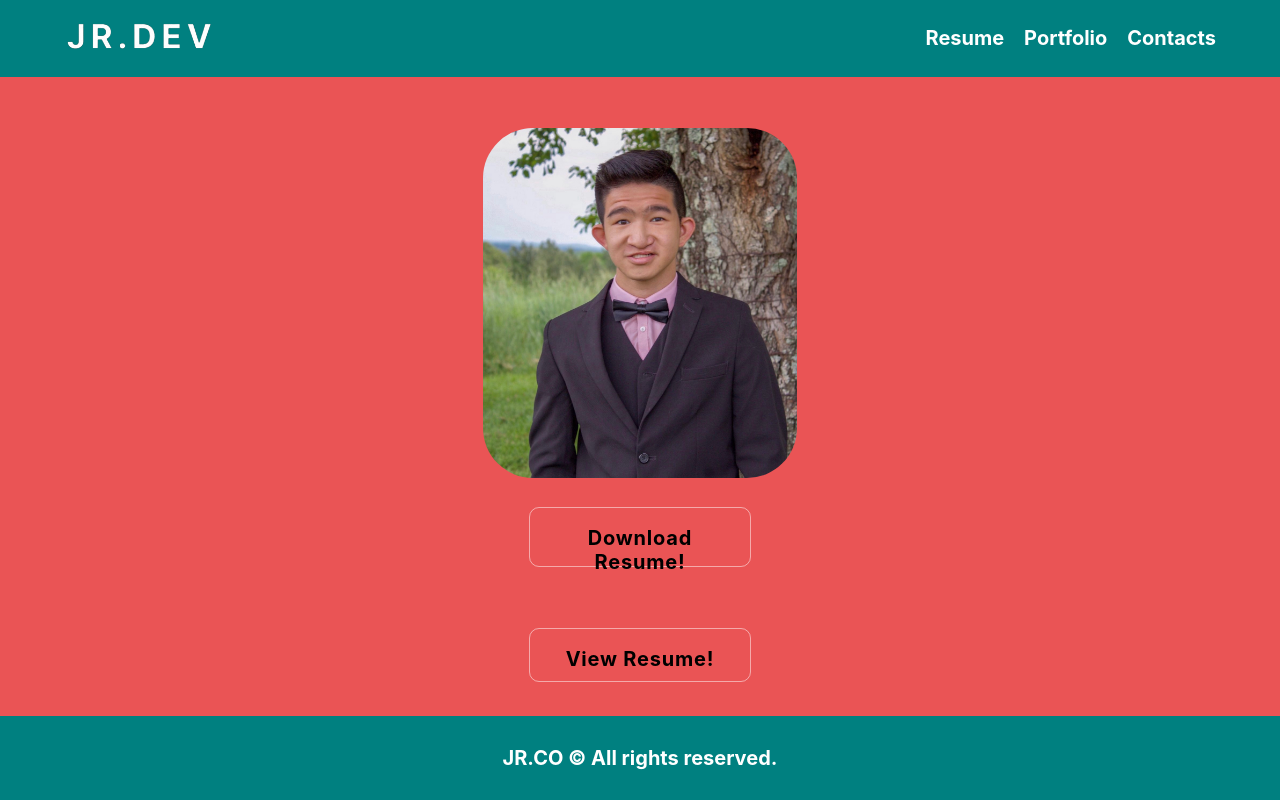
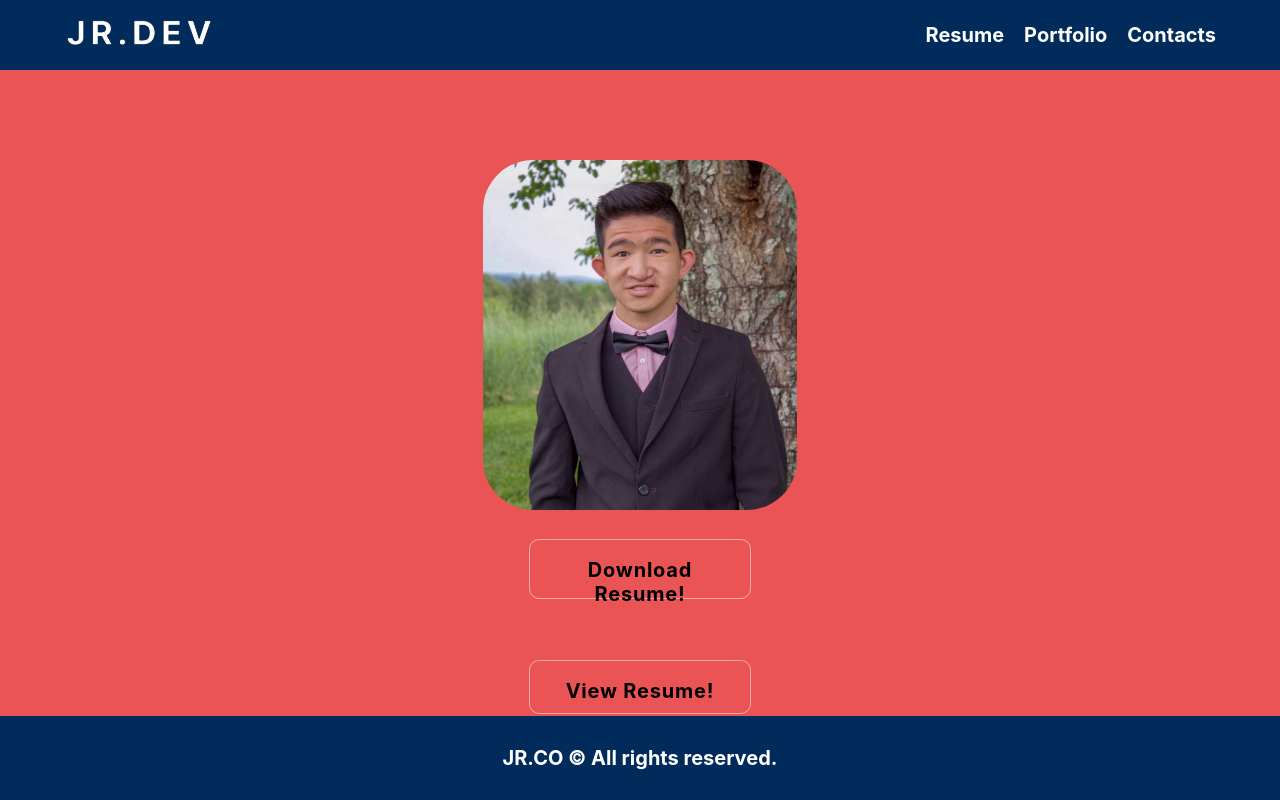
Before and after one commit to TheWiseSailor/JR.DEV, a React (Create React App) app: page /resume in a window 1280 px wide. Built offline with nearby package versions, Linux system fonts and the light colour scheme.

Commit message:
headerbackground color changes

```diff
--- a/src/Components/Footer/Footer.css
+++ b/src/Components/Footer/Footer.css
@@ -1,5 +1,4 @@
 .footer {
-
   position: fixed;
   bottom: 0;
   width: 100%;
@@ -15,3 +14,7 @@
 .footer.contact {
   background-color: #5e5946;
 }
+
+.footer.resume {
+  background-color: #002B5B;
+}
--- a/src/Components/Footer/Footer.js
+++ b/src/Components/Footer/Footer.js
@@ -4,15 +4,17 @@ import './Footer.css';
 
 const Footer = () => {
   const [isContactClicked, setIsContactClicked] = useState(false);
+  const [isResumeClicked, setIsResumeClicked] = useState(false);
 
   const location = useLocation();
 
   useEffect(() => {
     setIsContactClicked(location.pathname === '/Contact');
+    setIsResumeClicked(location.pathname === '/resume');
   }, [location.pathname]);
 
   return (
-    <footer className={`footer ${isContactClicked ? 'contact' : ''}`}>
+    <footer className={`footer ${isContactClicked ? 'contact' : ''} ${isResumeClicked ? 'resume' : ''}`}>
       <p className='ft'>JR.CO &copy; All rights reserved.</p>
     </footer>
   );
--- a/src/Components/Header/Header.css
+++ b/src/Components/Header/Header.css
@@ -9,8 +9,9 @@
   background-color: #000000;
   color: white;
 }
-.HeaderPrimary.portfolio {
-  background-color: #dddddd;
+.HeaderPrimary.resume {
+  background-color: #002B5B;
+  max-height: 30px;
 }
 .header {
   margin: 0 auto;
--- a/src/Components/Header/Header.js
+++ b/src/Components/Header/Header.js
@@ -8,17 +8,16 @@ import './Header.css';
 const Header = () => {
   const [isMobileMenuOpen, setIsMobileMenuOpen] = useState(false);
   const [isContactClicked, setIsContactClicked] = useState(false);
-  const [isResumeClicked, setIsResumeClicked] = useState(false); // Define state for Resume
-  const [isPortfolioClicked, setIsPortfolioClicked] = useState(false); // Define state for Portfolio
+  const [isResumeClicked, setIsResumeClicked] = useState(false);
+  const [isPortfolioClicked, setIsPortfolioClicked] = useState(false);
   const location = useLocation();
 
   useEffect(() => {
     const { pathname } = location;
-    setIsContactClicked(pathname === '/Contact');
-    setIsResumeClicked(pathname === '/Resume');
-    setIsPortfolioClicked(pathname === '/Portfolio');
+    setIsContactClicked(pathname.toLowerCase() === '/contact');
+    setIsResumeClicked(pathname.toLowerCase() === '/resume');
+    setIsPortfolioClicked(pathname.toLowerCase() === '/portfolio');
   }, [location]);
-
   const toggleMobileMenu = () => {
     setIsMobileMenuOpen(!isMobileMenuOpen);
   };
--- a/src/Components/Resume/Resume.css
+++ b/src/Components/Resume/Resume.css
@@ -2,16 +2,18 @@
   display: flex;
   justify-content: center;
   align-items: center;
-  min-height: 100vh;
+
+}
+.resume-background{
+  min-height: 90vh;
   background-color: #EA5455;
-  margin-top: -100px;
+margin-top: -50px;
 }
-
 
 
 .resume-welcome-box {
   text-align: center;
-
+  padding-top: 100px;
 }
 
 
--- a/src/Components/Resume/Resume.js
+++ b/src/Components/Resume/Resume.js
@@ -7,7 +7,7 @@ export const Resume = () => {
     "https://drive.google.com/file/d/1OJFbFOo9bIljhYRhJn6LSCQhvQ3kinw-/view?usp=sharing";
 
   return (
-    <section className="resume" id="resume">
+    <section className="resume-background" id="resume-background">
       <div className="container-resume">
         <div className="resume-welcome-box">
           <h1 className="resume-welcome">
```
